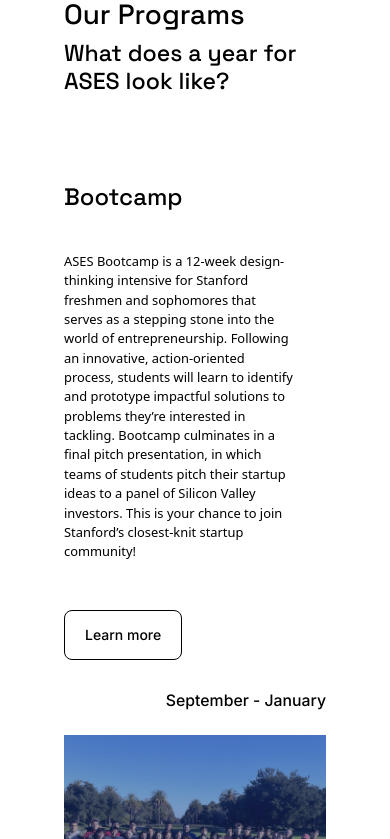
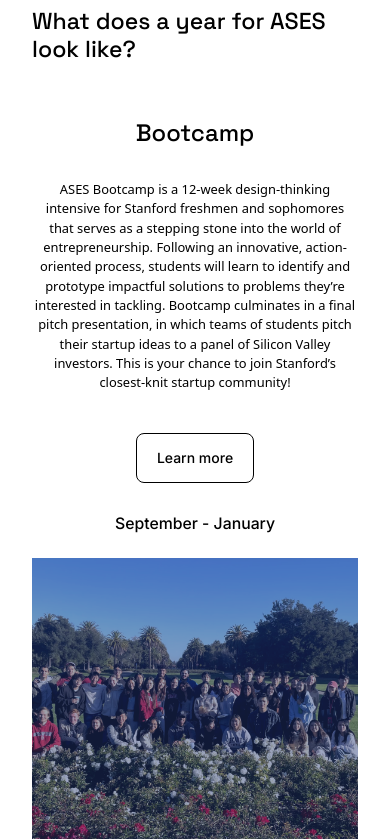
Before and after one commit to nsegaran/ASES-Website, a React (Create React App) app: page / in a window 390 px wide. Shown: the part 1045-1884 px from the top of the page. Built offline with nearby package versions, Linux system fonts and the light colour scheme.

Commit message:
made timeline responsive, cleaned up

```diff
--- a/src/components/TimelineComponent-a.js
+++ b/src/components/TimelineComponent-a.js
@@ -8,31 +8,8 @@
   timeframe,
 }) {
   return (
-    <div
-      style={{
-        display: "flex",
-        flexDirection: "row",
-        alignItems: "start",
-        paddingTop: "5rem",
-        flexWrap: "wrap",
-        columnGap: "30vw",
-        justifyContent: "space-between",
-        alignContent: "start",
-      }}
-    >
-      <div
-        style={{
-          display: "flex",
-          flexDirection: "column",
-          alignItems: "flex-start",
-          gap: "2rem",
-          maxWidth: "482px",
-          flex: "1",
-          marginBlockEnd: "2rem",
-          marginRight: "2rem",
-          justifyContent: "flex-start",
-        }}
-      >
+    <div className="flex laptop:flex-row mobile:flex-col pt-5 laptop:align-start mobile:align-center space-y-8 mobile:pb-8 mobile:border-b-2 laptop:border-none">
+      <div className="flex flex-1 flex-column gap-4 laptop:items-start mobile:items-center laptop:text-start mobile:text-center justify-start laptop:w-3/7 mobile:w-full laptop:pe-20">
         <h1
           style={{
             fontSize: "calc(16px + 2vmin)",
@@ -44,21 +21,7 @@
         <p style={{ fontSize: "calc(9px + 1vmin)" }}>{description}</p>
         <ShortButtonCustomized text="Learn more" />
       </div>
-      <div
-        style={{
-          flex: "1",
-          display: "flex",
-          flexDirection: "column-reverse",
-          alignItems: "flex-end",
-          justifyContent: "flex-end",
-          textAlign: "right",
-          "@media (max-width: 800px)": {
-            alignItems: "center",
-            justifyContent: "center",
-            textAlign: "left",
-          },
-        }}
-      >
+      <div className="flex flex-1 flex-col-reverse laptop:items-end mobile:items-center">
         <img
           src={image}
           alt={header}
--- a/src/pages/Home/sections/Timeline.js
+++ b/src/pages/Home/sections/Timeline.js
@@ -11,56 +11,9 @@
         className="progress-bar"
         style={{ scaleX: scrollYProgress }}
       />
-      {/* <div
-        class="svg-container"
-        style={{
-          display: "flex",
-          justifyContent: "center",
-          alignItems: "center",
-          height: "100vh",
-        }}
-      >
-        <svg
-          width="50"
-          height="2502"
-          viewBox="0 0 50 2502"
-          fill="none"
-          xmlns="http://www.w3.org/2000/svg"
-        >
-          <path d="M25.0001 0.5L25.0002 2502" stroke="black" stroke-width="2" />
-          <circle cx="25" cy="175" r="15" fill="black" />
-          <path
-            d="M32 175C32 178.866 28.866 182 25 182C21.134 182 18 178.866 18 175C18 171.134 21.134 168 25 168C28.866 168 32 171.134 32 175Z"
-            fill="#83ADDF"
-          />
-          <circle cx="25" cy="812" r="15" fill="black" />
-          <path
-            d="M32 812C32 815.866 28.866 819 25 819C21.134 819 18 815.866 18 812C18 808.134 21.134 805 25 805C28.866 805 32 808.134 32 812Z"
-            fill="#83ADDF"
-          />
-          <circle cx="25" cy="1520" r="15" fill="black" />
-          <path
-            d="M32 1520C32 1523.87 28.866 1527 25 1527C21.134 1527 18 1523.87 18 1520C18 1516.13 21.134 1513 25 1513C28.866 1513 32 1516.13 32 1520Z"
-            fill="#83ADDF"
-          />
-          <circle cx="25" cy="2172" r="15" fill="black" />
-          <path
-            d="M32 2172C32 2175.87 28.866 2179 25 2179C21.134 2179 18 2175.87 18 2172C18 2168.13 21.134 2165 25 2165C28.866 2165 32 2168.13 32 2172Z"
-            fill="#83ADDF"
-          />
-        </svg>
-      </div> */}
-      <div
-        class="background-container"
-        style={{
-          padding: "4rem",
-          "@media (max-width: 800px)": {
-            padding: "2rem",
-          },
-        }}
-      >
+      <div className="background-container tablet:p-16 mobile:p-8">
         <div
-          className="p pt-4 justify-start"
+          className="pt-4 justify-start"
           style={{ fontFamily: "Space Grotesk", textAlign: "left" }}
         >
           <h1 style={{ textAlign: "left" }}>Our Programs</h1>
--- a/src/pages/Home/sections/stylesTimeline.css
+++ b/src/pages/Home/sections/stylesTimeline.css
@@ -17,7 +17,7 @@
     background-position: center center;
     background-position-y: 17rem;
   }
-  @media (max-width: 768px) {
+  @media (max-width: 1024px) {
     .background-container {
         background-image: none;
     }
```
